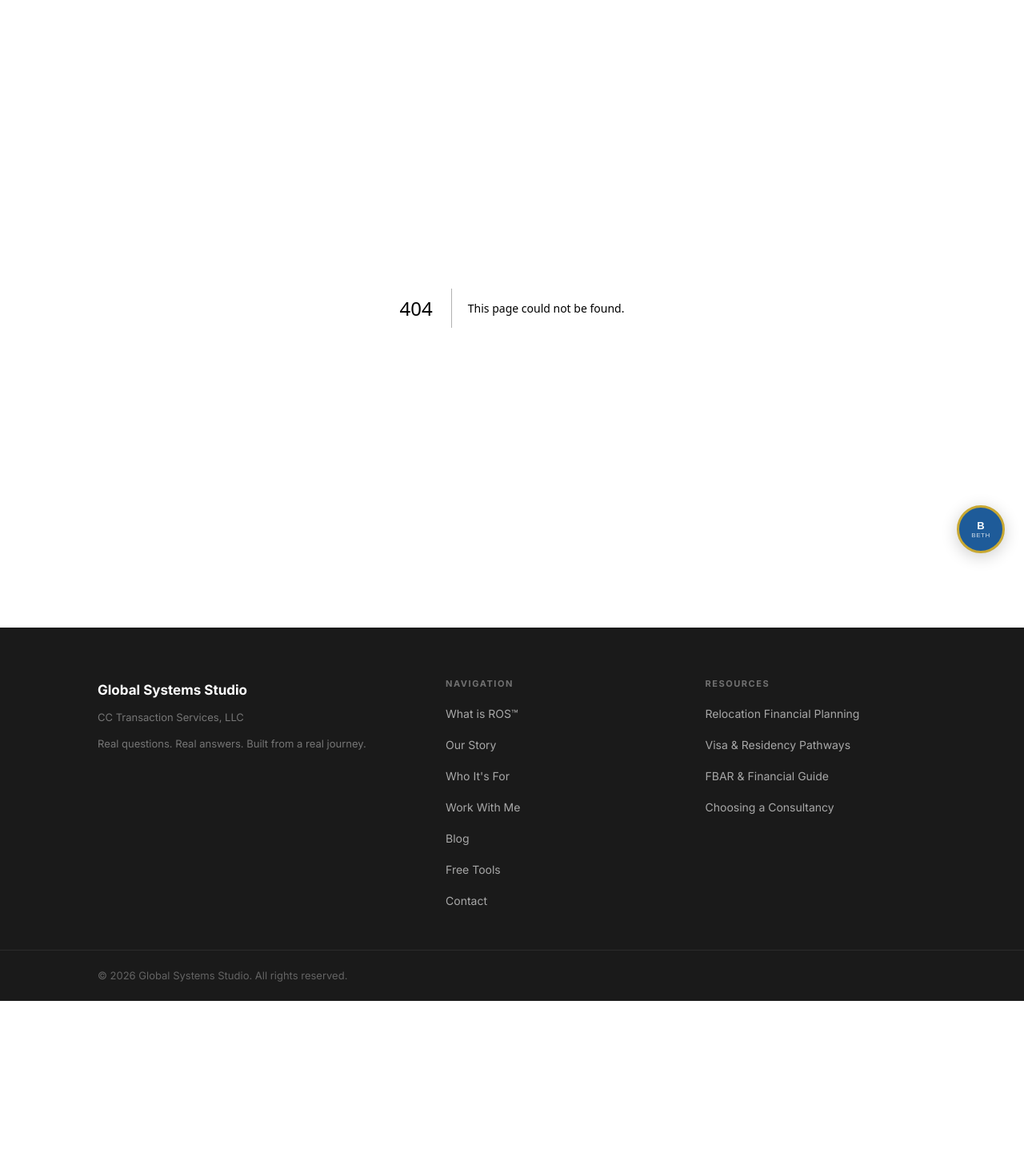
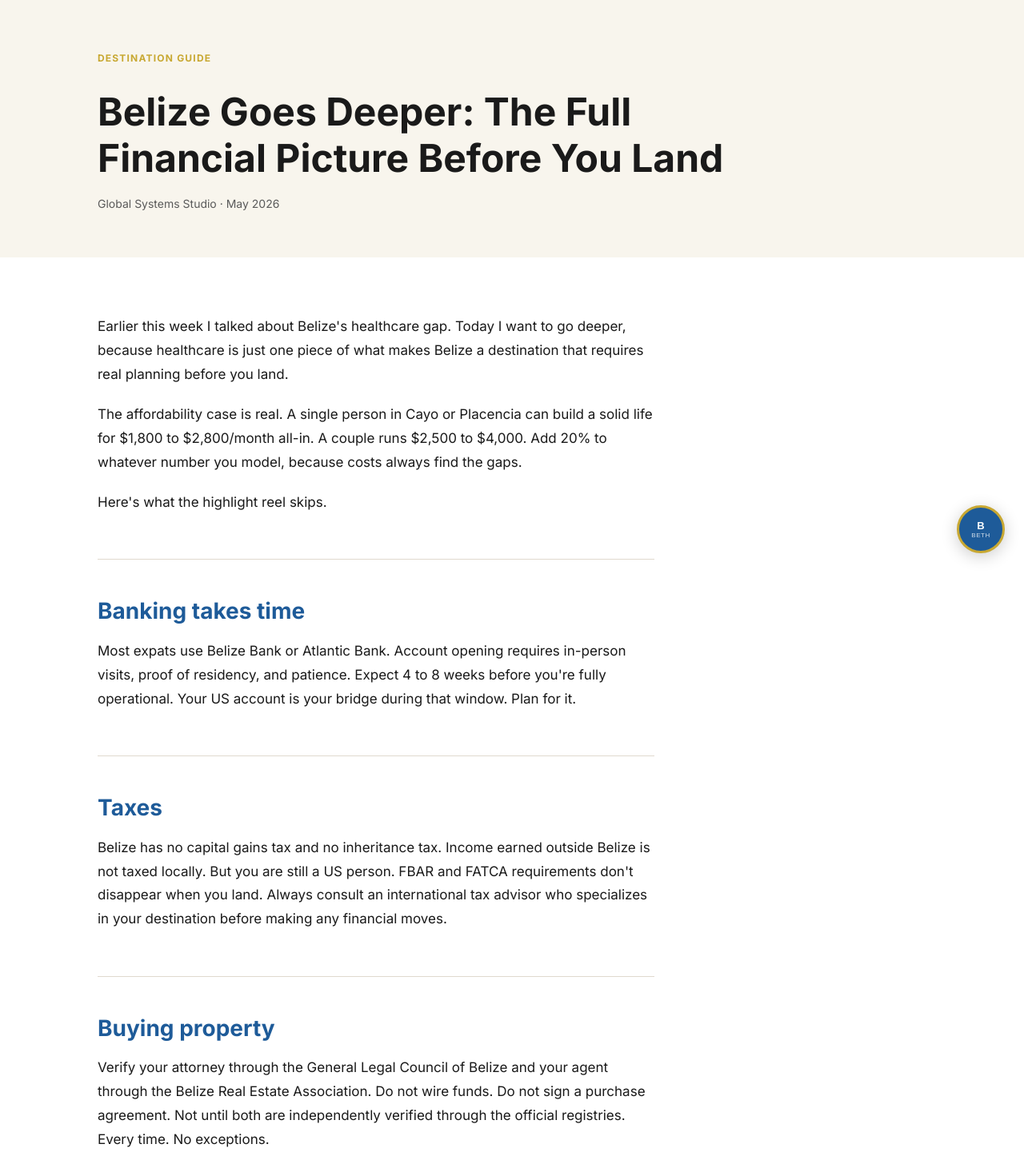
Before and after one commit to globalsystemsstudio-lang/gss-website, a Next.js app: page /blog/belize-full-financial-picture-before-you-land in a window 1280 px wide. Before the commit this address had no page. Shown: the part 84-1530 px from the top of the page at 80% size. Before the commit the page ends 1336 px from the top, so only its background shows below. Built offline with nearby package versions, Linux system fonts and the light colour scheme.

Commit message:
Add blog post: Belize full financial picture (from LinkedIn article May 23)

```diff
--- /dev/null
+++ b/app/blog/belize-full-financial-picture-before-you-land/page.jsx
@@ -0,0 +1,58 @@
+export const metadata = {
+  title: "Belize Goes Deeper: The Full Financial Picture Before You Land",
+  description: "Real Belize costs, banking timelines, tax realities for US persons, property verification and the five questions to answer before you move.",
+  alternates: { canonical: 'https://globalsystemsstudio.com/blog/belize-full-financial-picture-before-you-land/' },
+};
+
+export default function BelizeFinancialPicturePage() {
+  return (
+    <>
+      <section className="article-blog-hero">
+        <div className="container">
+          <span className="article-blog-tag">Destination Guide</span>
+          <h1 style={{marginTop:'12px', maxWidth:'860px'}}>Belize Goes Deeper: The Full Financial Picture Before You Land</h1>
+          <p className="article-meta" style={{marginTop:'16px'}}>Global Systems Studio · May 2026</p>
+        </div>
+      </section>
+
+      <section className="article-page">
+        <div className="container">
+          <div className="article-layout">
+            <div className="article-body">
+
+              <p>Earlier this week I talked about Belize&#39;s healthcare gap. Today I want to go deeper, because healthcare is just one piece of what makes Belize a destination that requires real planning before you land.</p>
+              <p>The affordability case is real. A single person in Cayo or Placencia can build a solid life for $1,800 to $2,800/month all-in. A couple runs $2,500 to $4,000. Add 20% to whatever number you model, because costs always find the gaps.</p>
+              <p>Here&#39;s what the highlight reel skips.</p>
+
+              <h2>Banking takes time</h2>
+              <p>Most expats use Belize Bank or Atlantic Bank. Account opening requires in-person visits, proof of residency, and patience. Expect 4 to 8 weeks before you&#39;re fully operational. Your US account is your bridge during that window. Plan for it.</p>
+
+              <h2>Taxes</h2>
+              <p>Belize has no capital gains tax and no inheritance tax. Income earned outside Belize is not taxed locally. But you are still a US person. FBAR and FATCA requirements don&#39;t disappear when you land. Always consult an international tax advisor who specializes in your destination before making any financial moves.</p>
+
+              <h2>Buying property</h2>
+              <p>Verify your attorney through the General Legal Council of Belize and your agent through the Belize Real Estate Association. Do not wire funds. Do not sign a purchase agreement. Not until both are independently verified through the official registries. Every time. No exceptions.</p>
+
+              <h2>The QRP</h2>
+              <p>The Qualified Retired Persons program is worth knowing. It includes duty-free import of household goods in year one and real tax benefits. But it comes with income requirements and rules that need to be read carefully. It is not automatic and it is not for everyone.</p>
+
+              <h2>Five questions to answer before you move</h2>
+              <ol>
+                <li>What is your banking access timeline?</li>
+                <li>What is your cash flow plan for year one?</li>
+                <li>Have you verified your attorney and agent through the official Belize registries?</li>
+                <li>What does your IPMI policy actually cover: evacuation, out-of-network care, pre-existing condition exclusions?</li>
+                <li>What is your financial contingency plan?</li>
+              </ol>
+              <p>Belize can work. But it works best when the homework is done before you land, not after something goes wrong.</p>
+
+              <p><strong>Check your Relocation Readiness.</strong> It&#39;s free, and it takes less time than the last Facebook thread you scrolled: <a href="https://globalsystemsstudio.com/tools/">globalsystemsstudio.com/tools</a></p>
+              <p><em>Disclaimer: I am not an international tax advisor or an international attorney. Always consult a licensed professional who specializes in your destination country before making any financial or legal decisions.</em></p>
+
+            </div>
+          </div>
+        </div>
+      </section>
+    </>
+  );
+}
```
